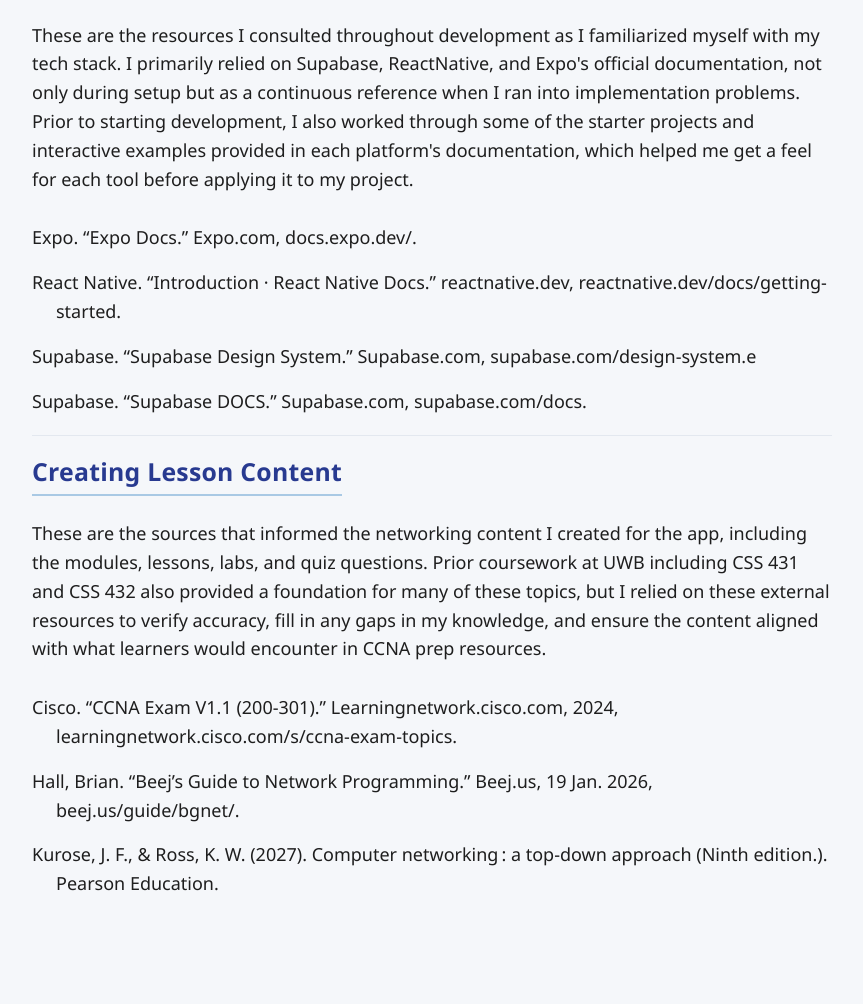
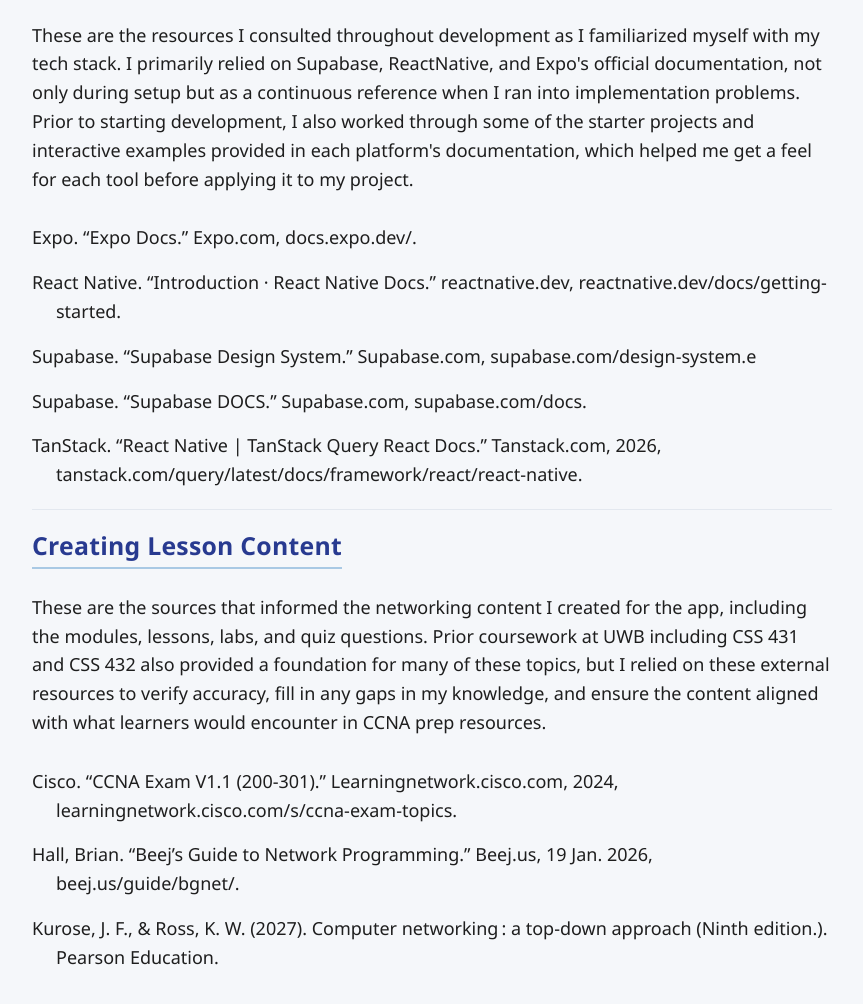
Before and after one commit to AlGuirag/CSS497-Portfolio, a plain HTML site: page annotated-bibliography.html in a window 1280 px wide. Shown: the part 1238-2242 px from the top of the page, without its empty margins (208-1071 px from the left). Before the commit the page ends 2194 px from the top, so only its background shows below. Drawn offline with Linux system fonts and the light colour scheme.

Commit message:
bibliography

```diff
--- a/annotated-bibliography.html
+++ b/annotated-bibliography.html
@@ -37,6 +37,7 @@
         <p class="citation">React Native. “Introduction · React Native Docs.” reactnative.dev, reactnative.dev/docs/getting-started.</p>
         <p class="citation">Supabase. “Supabase Design System.” Supabase.com, supabase.com/design-system.e</p>
         <p class="citation">Supabase. “Supabase DOCS.” Supabase.com, supabase.com/docs.</p>
+        <p class="citation">TanStack. “React Native | TanStack Query React Docs.” Tanstack.com, 2026, tanstack.com/query/latest/docs/framework/react/react-native.</p>
       </div>
     </section>
 
```
